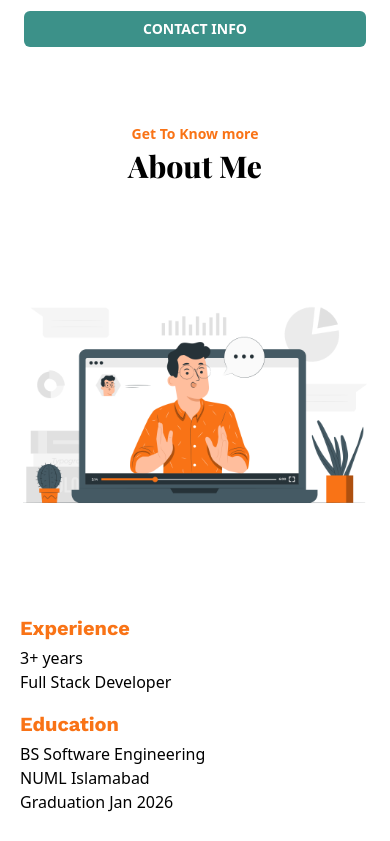
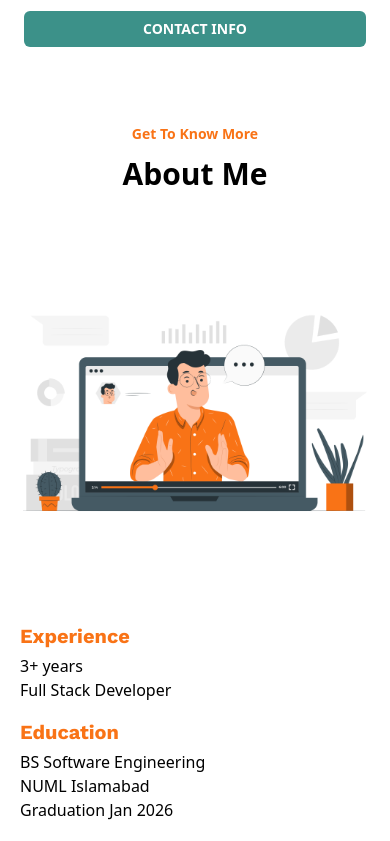
Before and after one commit to Muhammadasim225/portfolio-webapp-frontend, a React (Vite) app in the folder portfolio-app/: page /aboutme in a window 390 px wide. Shown: the part 780-1621 px from the top of the page. Built offline with nearby package versions, Linux system fonts and the light colour scheme; a web font is replaced by a local one.

Commit message:
Update AboutMe.jsx

```diff
--- a/portfolio-app/src/components/AboutMe.jsx
+++ b/portfolio-app/src/components/AboutMe.jsx
@@ -1,30 +1,24 @@
-import React, { useRef } from 'react'
-import Header from './Header'
-import removebg from '../assets/images/pfp-maker.jpg'
-import secondd from '../assets/images/webinar.png'
-import { motion,useMotionValueEvent,useScroll, useTransform  } from 'framer-motion'
+import React, { useRef } from 'react';
+import secondd from '../assets/images/webinar.png';
+import { motion } from 'framer-motion';
+
 const AboutMe = () => {
   const kale = {
     hide: {
       opacity: 0,
-        y:100
-
+      y: 100,
     },
-      view:{
+    view: {
       opacity: 1,
-        y:0,
+      y: 0,
       transition: {
         delay: 0,
-            duration: 2
+        duration: 2,
+      },
+    },
+  };
 
-                // Use a number, not a string
-        }
-      },
-
-
-    };
   const aboutMeRef = useRef(null);
-
 
   const scrollToSection = (refName) => {
     if (refName === 'aboutMeRef' && aboutMeRef.current) {
@@ -32,66 +26,79 @@ const AboutMe = () => {
     }
   };
 
-
-
   return (
     <>
-    <motion.div id="aboutme" ref={aboutMeRef} // Assign reference
-  variants={kale} initial="hide" whileInView="view" viewport={{ once: true }} // Ensures animation runs only once
- className="w-full lg:pt-16 sm:pt-16 md:pt-16 lg:pb-0 md:pb-0 sm:pb-0 sm:pl-10 sm:pr-10 pt-6 pb-0
-        px-3">
+      <motion.div
+        id="aboutme"
+        ref={aboutMeRef}
+        variants={kale}
+        initial="hide"
+        whileInView="view"
+        viewport={{ once: true }}
+        className="w-full lg:pt-16 sm:pt-16 md:pt-16 lg:pb-0 md:pb-0 sm:pb-0 sm:px-10 pt-6 px-3"
+      >
+        {/* Heading Section */}
+        <div className="head flex flex-col items-center space-y-3 mb-10 text-center">
+          <h6 className="text-orange-500 lg:text-md font-semibold sm:text-sm text-[14px]">
+            Get To Know More
+          </h6>
+          <h1 className="font-extrabold text-black lg:text-6xl sm:text-4xl text-3xl">
+            About Me
+          </h1>
+        </div>
 
-
-
-        <div className="space-y-1 head flex flex-col items-center align-middle lg:space-y-3 mb-10 sm:space-y-3">
-        <h6 className=' text-orange-500 lg:text-md font-semibold sm:text-sm text-[14px]'>Get To Know more</h6>
-        <h1 className='font-extrabold text-black headline lg:text-6xl sm:text-4xl text-3xl'>About Me</h1>
-        </div>
-        <div className=" content lg:flex flex flex-col lg:flex-row lg:flex-2 lg:mt-10 sm:flex sm:flex-col sm:w-4/3 sm:items-center lg:min-w-screen ">
-            <div className="first lg:w-1/3 sm:w-3/4 w-full lg:ml-8 mb-6 flex sm:items-center justify-center  ">
+        {/* Content Section */}
+        <div className="content flex flex-col lg:flex-row lg:mt-10 lg:min-w-screen sm:items-center">
+          {/* Left Image */}
+          <div className="first lg:w-1/3 sm:w-3/4 w-full lg:ml-8 mb-6 flex justify-center">
             <img
               src={secondd}
               alt="Developer Illustration"
-  className="w-full max-w-full object-contain rounded-xl mx-auto"
-  style={{
-    width: '100%',
-    maxWidth: '29rem',
-  }}
-/>          </div>
-            <div className=" lg:ml-16 second lg:w-3/5 lg:mr-32 lg:mb-10 px-2 w-full sm:w-5/4 sm:mt-10 sm:mx-10 md:w-4/5">
-                <div className="cont flex  lg:justify-between sm:justify-between justify-items-start flex-col sm:space-x-5 lg:space-x-5 md:space-x-5 sm:flex-row md:flex-row lg:flex-row space-y-4 sm:space-y-0 md:space-y-0 lg:space-y-0">
-                    <div className=" fir  w-auto rounded-3xl flex flex-col  ">
-                        <h1 className='font-bold text-xl font-custom mb-1 text-orange-500'>Experience</h1>
+              className="w-full max-w-[29rem] object-contain rounded-xl mx-auto"
+            />
+          </div>
+
+          {/* Right Text Content */}
+          <div className="second lg:w-3/5 lg:ml-16 lg:mr-32 lg:mb-10 px-2 w-full sm:mt-10 sm:mx-10 md:w-4/5">
+            <div className="cont flex flex-col sm:flex-row justify-between space-y-4 sm:space-y-0 sm:space-x-5">
+              {/* Experience */}
+              <div className="fir w-auto rounded-3xl flex flex-col">
+                <h1 className="font-bold text-xl font-custom mb-1 text-orange-500">
+                  Experience
+                </h1>
                 <p>3+ years</p>
                 <p>Full Stack Developer</p>
               </div>
-                    <div className="tir  w-auto  rounded-3xl flex flex-col ">
-                    <h1 className='font-bold text-xl font-custom mb-1 text-orange-500'>Education</h1>
+
+              {/* Education */}
+              <div className="tir w-auto rounded-3xl flex flex-col">
+                <h1 className="font-bold text-xl font-custom mb-1 text-orange-500">
+                  Education
+                </h1>
                 <p>BS Software Engineering</p>
                 <p>NUML Islamabad</p>
                 <p>Graduation Jan 2026</p>
               </div>
             </div>
+
+            {/* About Paragraph */}
             <div className="com my-6">
               <p className="font-normal text-gray-800 text-md font-custom">
-I’m Muhammad Asim, a Full Stack Web Developer who designs and builds fast, scalable, and user-focused digital experiences. I help startups and businesses turn ideas into functional products using modern web technologies. My focus is always on delivering real impact — from improving user engagement to building systems that grow with the product. I care deeply about clean design, performance, and bringing creativity into problem-solving. Whether it’s developing a full-scale web app or integrating AI-driven features, I aim to make technology simple, effective, and meaningful.</p></div>
+                I’m Muhammad Asim, a Full Stack Web Developer who designs and builds fast,
+                scalable, and user-focused digital experiences. I help startups and businesses
+                turn ideas into functional products using modern web technologies. My focus is
+                always on delivering real impact — from improving user engagement to building
+                systems that grow with the product. I care deeply about clean design,
+                performance, and bringing creativity into problem-solving. Whether it’s
+                developing a full-scale web app or integrating AI-driven features, I aim to make
+                technology simple, effective, and meaningful.
+              </p>
+            </div>
+          </div>
+        </div>
+      </motion.div>
+    </>
+  );
+};
 
-
-            </div>
-
-        </div>
-
-
-    </motion.div>
-
-
-
-
-
-    </>
-
-
-  )
-}
-
-export default AboutMe
+export default AboutMe;
```
Lines whose indentation alone changed are shown as unchanged.
